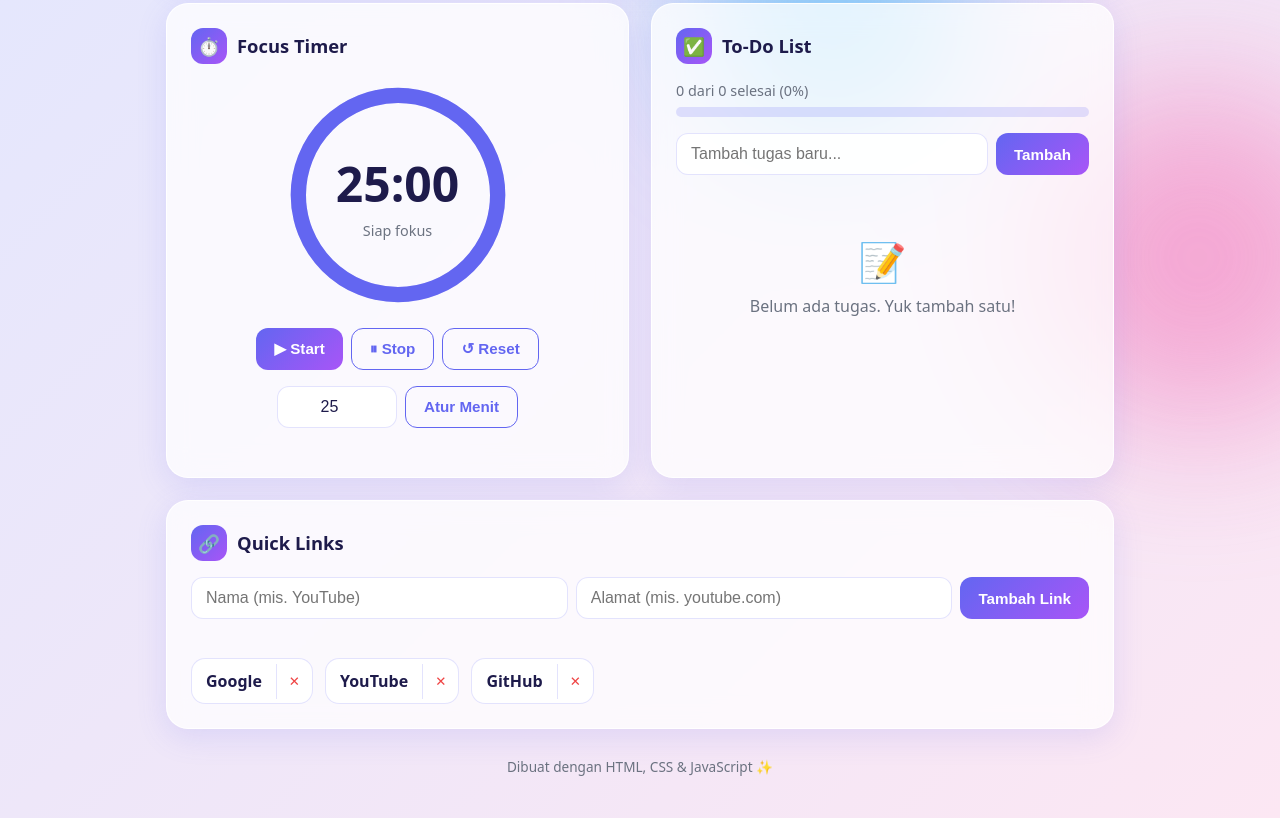
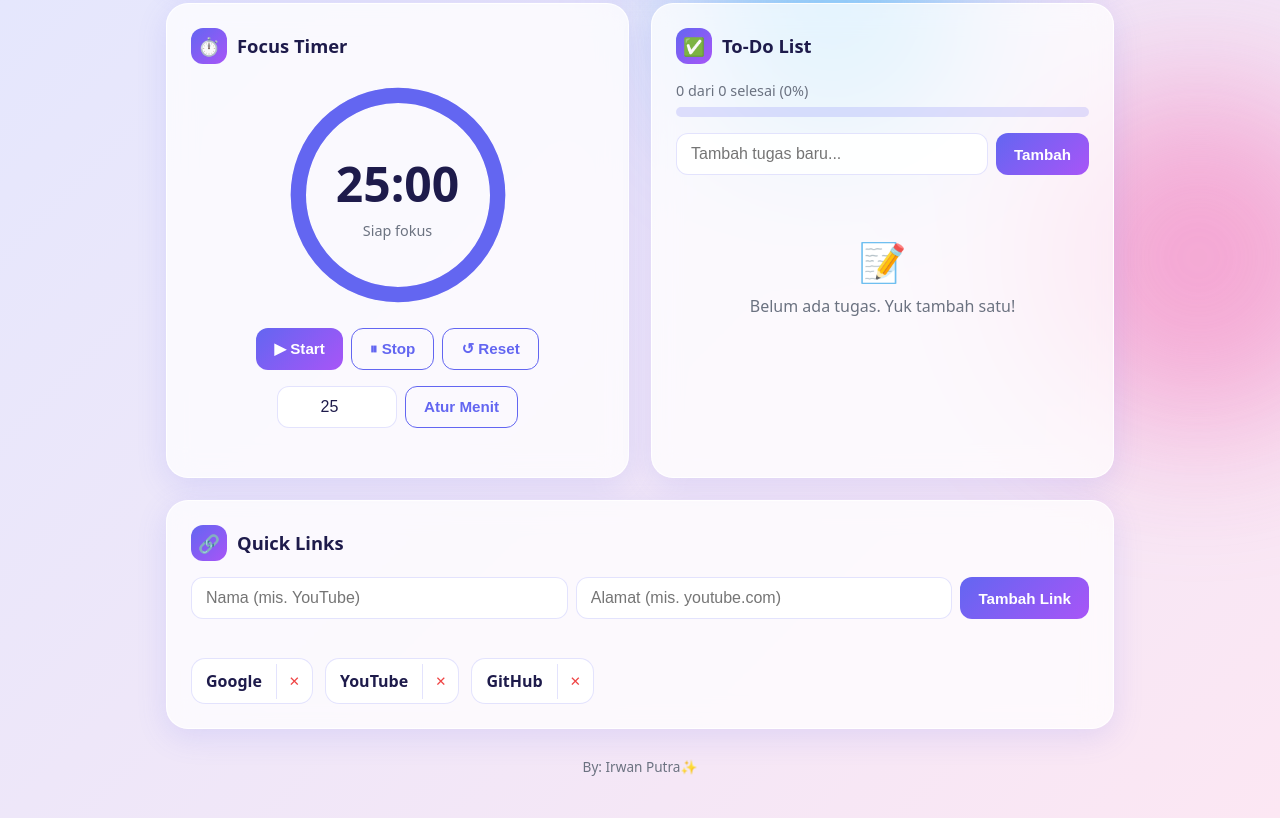
Before and after one commit to pranuputra-lod/CodingCamp-12October26-IrwanPutra, a plain HTML site: page index.html in a window 1280 px wide. Shown: the part 438-1256 px from the top of the page. Drawn offline with Linux system fonts and the light colour scheme.

Commit message:
Update index.html

```diff
--- a/index.html
+++ b/index.html
@@ -101,7 +101,7 @@
 
     </main>
 
-    <footer class="footer">Dibuat dengan HTML, CSS &amp; JavaScript ✨</footer>
+    <footer class="footer">By: Irwan Putra✨</footer>
   </div>
 
   <script src="js/script.js"></script>
```
